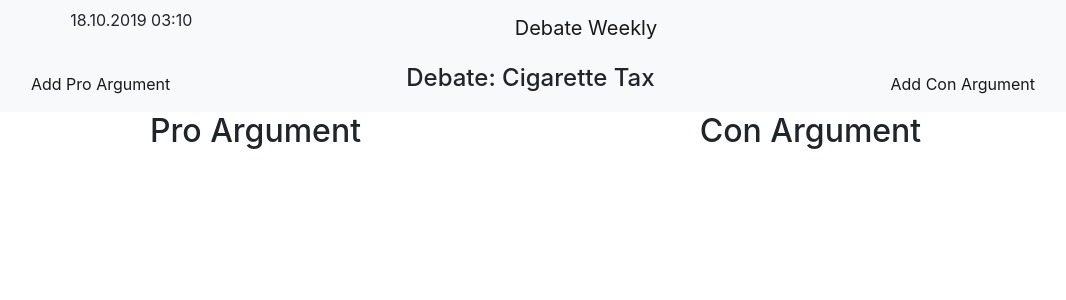
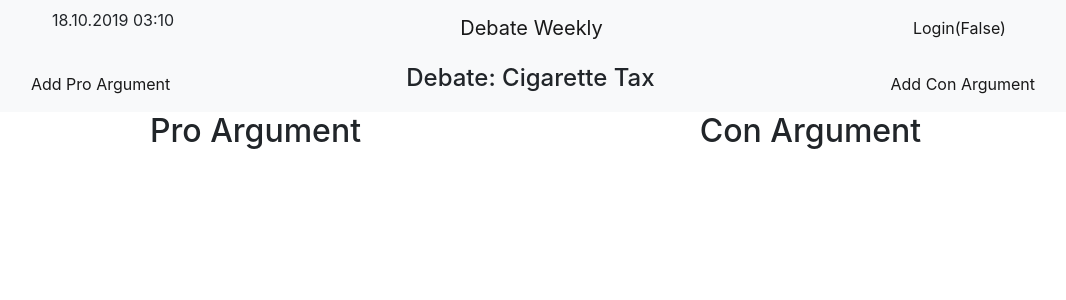
Before and after one commit to KitsuneNoctus/Debate-Weekly-App, a Flask app: page / in a window 1280 px wide. Shown: the top 300 px of the page, without its empty margins (107-1173 px from the left). Run offline with Flask 2, Linux system fonts and the light colour scheme; data that the repository does not hold is empty; some libraries are stand-ins or nearby versions.

Commit message:
Got rid of what isn't working for time sake (not errors, just not working)

```diff
--- a/templates/base.html
+++ b/templates/base.html
@@ -3,7 +3,7 @@
 <html>
 <head>
     <title>Debate Weekly</title>
-    <link rel='stylesheet' href='https://maxcdn.bootstrapcdn.com/bootstrap/4.3.1/css/bootstrap.min.css'>
+    <link rel="stylesheet" href="https://stackpath.bootstrapcdn.com/bootstrap/4.3.1/css/bootstrap.min.css" integrity="sha384-ggOyR0iXCbMQv3Xipma34MD+dH/1fQ784/j6cY/iJTQUOhcWr7x9JvoRxT2MZw1T" crossorigin="anonymous">
     <meta name="google-signin-client_id" content="1035584444479-hshlb4sqekh9nrjaovpbo5d6fdm8h3rn.apps.googleusercontent.com">
     <script src="https://apis.google.com/js/platform.js" async defer></script>
     <script>
--- a/templates/debate_home.html
+++ b/templates/debate_home.html
@@ -18,11 +18,11 @@
                                 {% include 'partials/comment_form.html' %}
                                 <hr>
                                 <!-- Show Comments -->
-                                {% for comment in comments %}
+                                <!-- {% for comment in comments %}
                                     {% if comment.argument_id == argument._id %}
                                         {% include 'partials/comment.html' %}
                                     {% endif %}
-                                {% endfor %}
+                                {% endfor %} -->
                             </div>
                         </div>
                     {% endif %}
@@ -45,9 +45,11 @@
                                 {% include 'partials/comment_form.html' %}
                                 <hr>
                                 <!-- Show Comments -->
-                                {% for comment in comments %}
-                                    {% include 'partials/comment.html' %}
-                                {% endfor %}
+                                <!-- {% for comment in comments %}
+                                    {% if comment.argument_id == argument._id %}
+                                        {% include 'partials/comment.html' %}
+                                    {% endif %}
+                                {% endfor %} -->
                             </div>
                         </div>
                     {% endif %}
--- a/templates/partials/navbar.html
+++ b/templates/partials/navbar.html
@@ -18,7 +18,8 @@
             <a class="navbar-brand" href="/">Debate Weekly</a>
         </li>
         <li class="nav-item active float-right">
-            <div class="g-signin2" data-onsuccess="onSignIn"></div>
+            <!-- <div class="g-signin2" data-onsuccess="onSignIn"></div> -->
+            <a class='nav-link' href="/">Login(False)</a>
         </li>
     </ul>
   </div>
```
